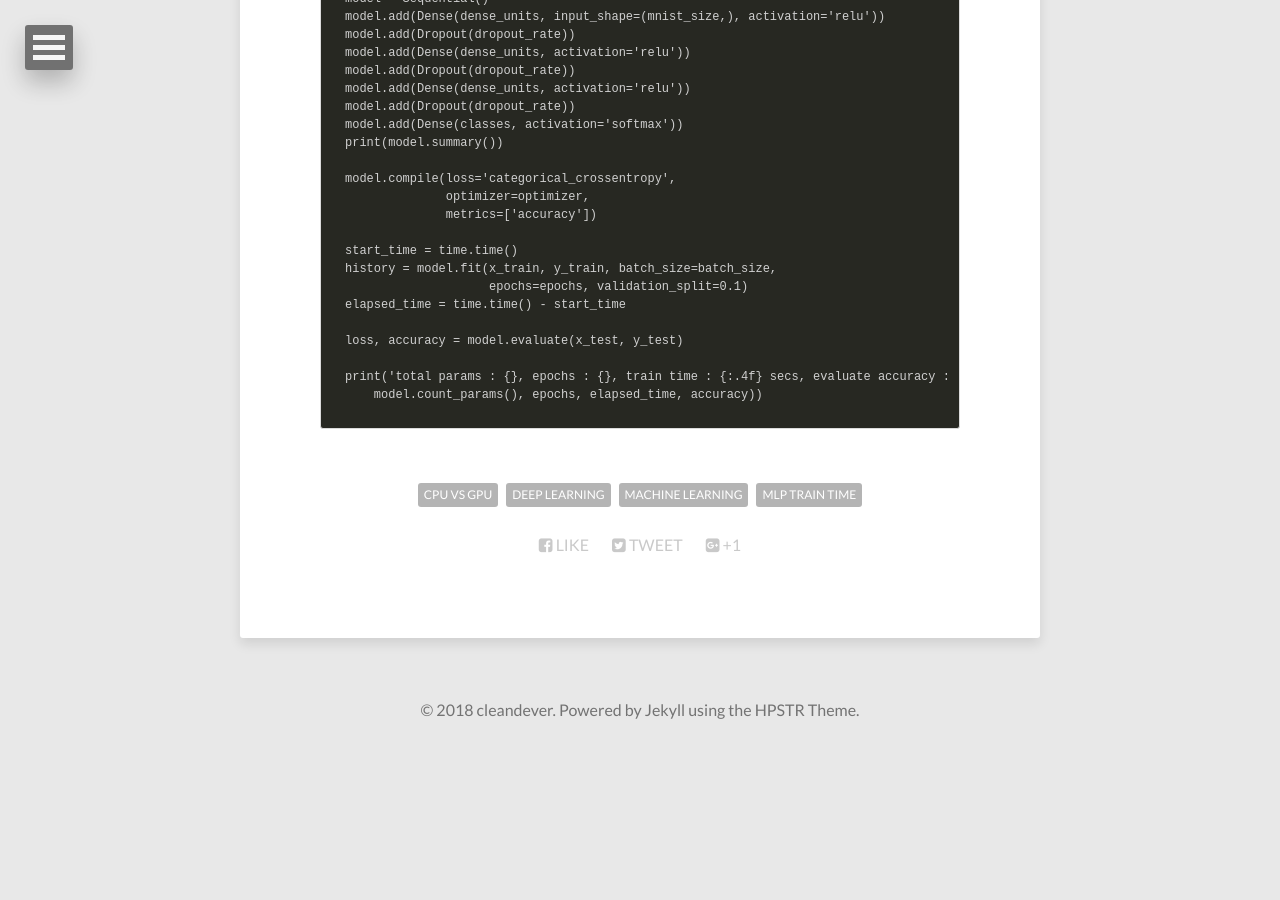
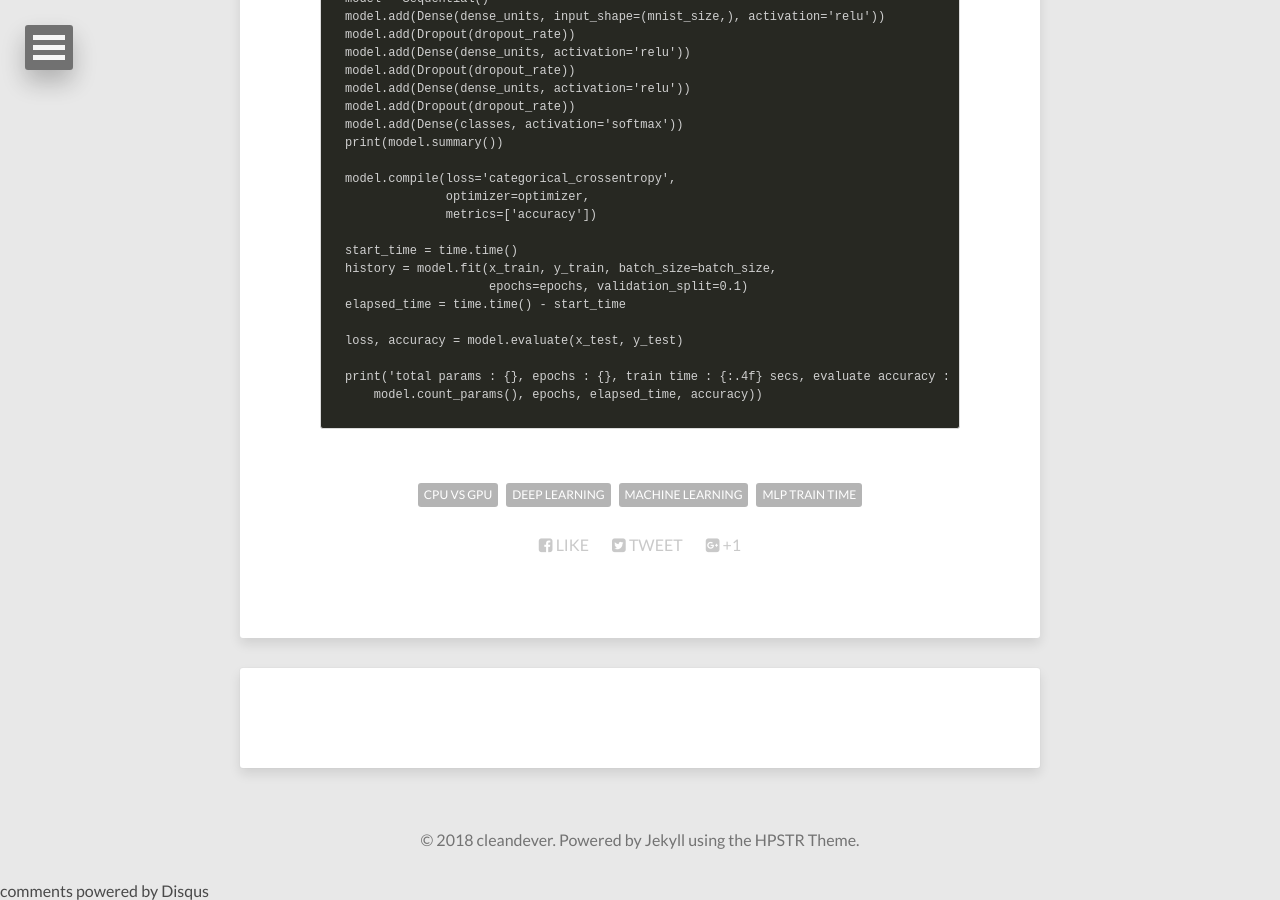
Before and after one commit to cleandever/cleandever.github.io, a Jekyll site: the page built from _posts/2018-11-07-cpu_vs_gpu_speed_compare.md, in a window 1280 px wide and 900 px high, scrolled down 2887 px. Built offline with Jekyll 4.4.1, drawn with Linux system fonts in a browser that asks for light colours; nearby versions of some CDN libraries; comment, search, counter and statistics services are not loaded; before the commit the page ends 3638 px from its top, so only the background shows below that; some of the changed lines change nothing that is shown.

Commit message:
disqus 계정 추가

```diff
--- a/_config.yml
+++ b/_config.yml
@@ -1,6 +1,6 @@
 title:            열정적 끈기
 description:      try, fail, learn, repeat
-disqus_shortname:
+disqus_shortname: cleandever
 reading_time:     true
 words_per_minute: 200
 # Your site's domain goes here (eg: https://mmistakes.github.io, http://yourdomain.com, etc)
```
